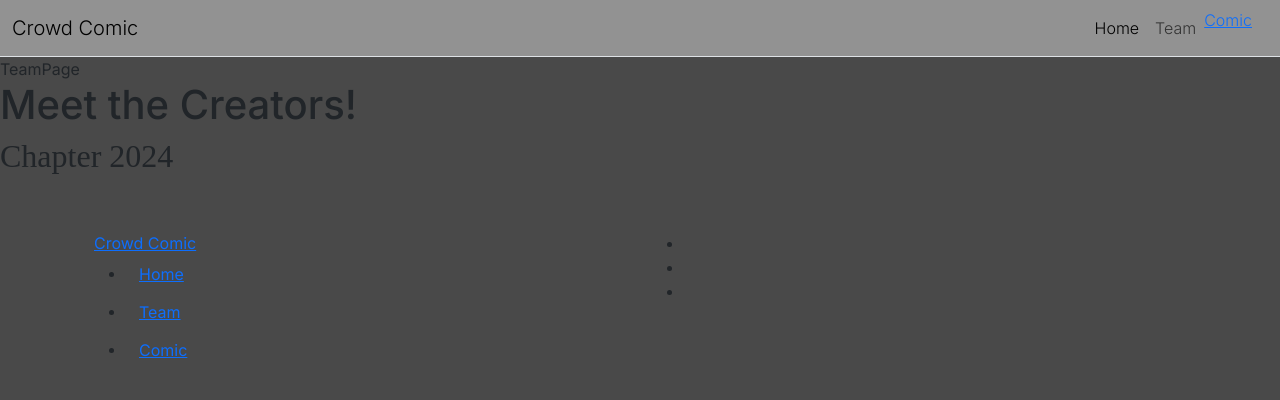
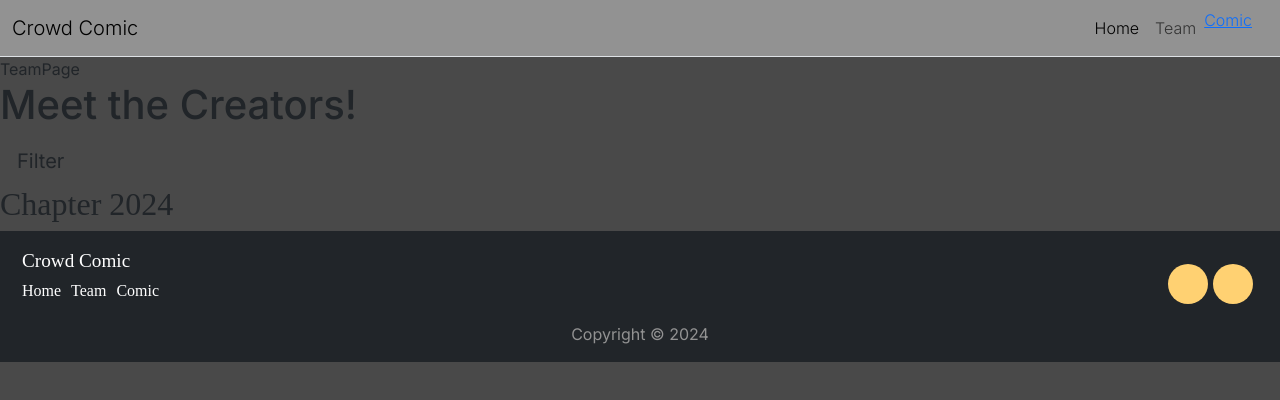
Before and after one commit to RIT-Crowd-Comic/site-content, a Next.js app: page /team in a window 1280 px wide. Shown: the top 400 px of the page. Built offline with nearby package versions, Linux system fonts and the light colour scheme.

Commit message:
Added Footer component and CSS
Added Footer component to layout and page. Completed Footer CSS and Bootstrap grid system. Will work on adding social media icons.

```diff
--- a/src/app/layout.tsx
+++ b/src/app/layout.tsx
@@ -13,7 +13,7 @@ import Footer from "../components/footer"
 const inter = Inter({ subsets: ["latin"] });
 
 export const metadata: Metadata = {
-  title: "Create Next App",
+  title: "Crowd Comic",
   description: "Generated by create next app",
 };
 
--- a/src/app/page.tsx
+++ b/src/app/page.tsx
@@ -4,7 +4,7 @@ export default function Home() {
   return (
     <main>
       <div className="hero">
-        <Image src="./Crowd_Comic_Logo.svg" alt="Crowd Comic Logo" width={390} height={256}/>
+        <Image src="../Crowd_Comic_Logo.svg" alt="Crowd Comic Logo" width={390} height={256}/>
       </div>
       <div className="mission">
         <h2>Mission</h2>
--- a/src/app/team/page.tsx
+++ b/src/app/team/page.tsx
@@ -1,4 +1,5 @@
 // import Image from 'next/image'
+import Filter from "@/components/Filter"
 
 const TeamPage = () => {
   return (
@@ -8,9 +9,7 @@ const TeamPage = () => {
       {/* Content */}
       <div className="content">
         <h1 className="teamTitle">Meet the Creators!</h1>
-
-        {/* Insert Filter component here */}
-
+        <Filter />
         {/* Creator Group */}
         <div className="creatorGroup" id="2024">
           <h2 className="chapterTitle">Chapter 2024</h2>
--- a/src/components/Filter.tsx
+++ b/src/components/Filter.tsx
@@ -0,0 +1,9 @@
+const Filter = () => {
+    return (
+        <div>
+            <button className="btn btn-default btn-lg">Filter</button>
+        </div>
+    )
+}
+
+export default Filter
--- a/src/components/footer.tsx
+++ b/src/components/footer.tsx
@@ -1,40 +1,40 @@
 import Link from 'next/link'
+import '../styles/globals.css'
 // <link rel="stylesheet" href="https://cdnjs.cloudflare.com/ajax/libs/font-awesome/4.7.0/css/font-awesome.min.css">
 
 const Footer = () => {
+    const current_year = new Date().getFullYear();
     return (
-        <div id='section-footer'>
-            <div className='text-center py-4'></div>
-            {/* Grid Container */}
-            <div className="container mx-auto px-4 h-full">
+        <div className="container-fluid pt-3 bg-dark">
             <div className="row">
                 {/* Links */}
-                    <div className="col-md-6 col-sm-6">
+                <div className="col-sm-3 col-sm-6">
                     <div className="footer-nav">
                         <Link href="#">Crowd Comic</Link>
-                            <ul className="footer-nav-list justify-between">
-                                <li><Link href="../app" className='btn btn-link'>Home</Link></li>
-                                <li><Link href="./team" className='btn btn-link'>Team</Link></li>
-                                <li><Link href="" className='btn btn-link'>Comic</Link></li>
+                        <></>
+                        <ul className="footer-nav-list">
+                            <li><Link href="../app">Home</Link></li>
+                            <li><Link href="./team" >Team</Link></li>
+                            <li><Link href="">Comic</Link></li>
                         </ul>
                     </div>
                 </div>
                 {/* /Links */}
 
                 {/* Socials */}
-                    <div className="col-md-6 col-sm-6">
+                <div className="col-md-6 col-sm-6 footer-right">
                     <ul className="social">
-                            <li><Link href="" className="fa fa-linkedin"></Link></li>
-                            <li><Link href="" className="fa fa-facebook"></Link></li>
-                            <li><Link href=""><i className="fab fa-twitter"></i></Link></li>
+                        <li><Link href=""><i className="fa fa-linkedin"></i></Link></li>
+                        <li><Link href=""><i className="fa fa-facebook"></i></Link></li>
+                        <li><Link href=""><i className="fab fa-github"></i></Link></li>
                     </ul>
                 </div>
                 {/* /Socials */}
             </div>
+            <div className='row justify-content-center'>
+                <p className='copyright'>Copyright © {current_year}</p>
             </div>
-            {/* Grid Container */}
         </div>
-        // section footer
     )
 }
 
--- a/src/styles/globals.css
+++ b/src/styles/globals.css
@@ -66,67 +66,77 @@ h2, button
     background-color: var(--grayscale-text-bg-color);
 }
 
-#section_footer
-{
+.footer{
     background-color: var(--grayscale-text-bg-color);
     width: 100%;
-    font-size: 15px;
-    padding: 30px 0;
-    text-align: center;
+    justify-content: space-between;
+}
 
  .footer-nav
 {
     justify-content: flex-start;
-        height: 60px;
-        color: var(--secondary-color);
-        text-align: left;
+    margin-left: 10px;
     font-family: 'Ceviche One';
-        font-size: 30px;
+    font-size: larger;
     font-weight: 400;
+}
+
+.footer-nav-list {
+    justify-content: space-between;
+    padding: 0;
 }
 
 .footer-nav-list li
 {
     font-family: 'Comic Neue';
-        font-size: 15px;
+    font-size: medium;
     display: inline-block;
+    padding-right: 10px;
 }
 
 .social
 {
-        justify-content: flex-end;
+    justify-content: space-between;
     text-align: right;
-        margin-top: 30px;
+    margin-top: 15px;
+    padding: 10px;
 }
 
 .social li
 {
     display: inline-block;
+    padding-left: 5px;
 }
 
-    a
+.footer-nav-list a, .footer-nav a
 {
     text-decoration: none;
-        color: var(--secondary-color);
+    /* color: var(--secondary-color); */
+    color:var(--grayscale-text-bg-color)
 }
 
-    a:hover
+.footer-nav-list a:hover, .footer-nav a:hover
 {
-        color: var(--accent-color);
+    color: var(--grayscale-primary-color);
 }
 
 .fa
 {
-        padding: 6px;
     width: 30px;
-        border-radius: 100%;
+    border-radius: 50%;
     background-color: var(--secondary-color);
     color: var(--primary-color);
     text-align: center;
+    padding: 10px 20px;
 }
 
 .fa:hover
 {
     opacity: 0.7;
 }
+
+.copyright{
+    color: var(--grayscale-primary-color);
+    font-size:medium;
+    text-align: center;
 }
```
Also changed, not shown: public/images/Crowd_Comic_Favicon.svg (renamed from public/Crowd_Comic_Favicon.svg), public/images/Crowd_Comic_Logo.svg (renamed from public/Crowd_Comic_Logo.svg). Lines whose indentation alone changed are shown as unchanged.
